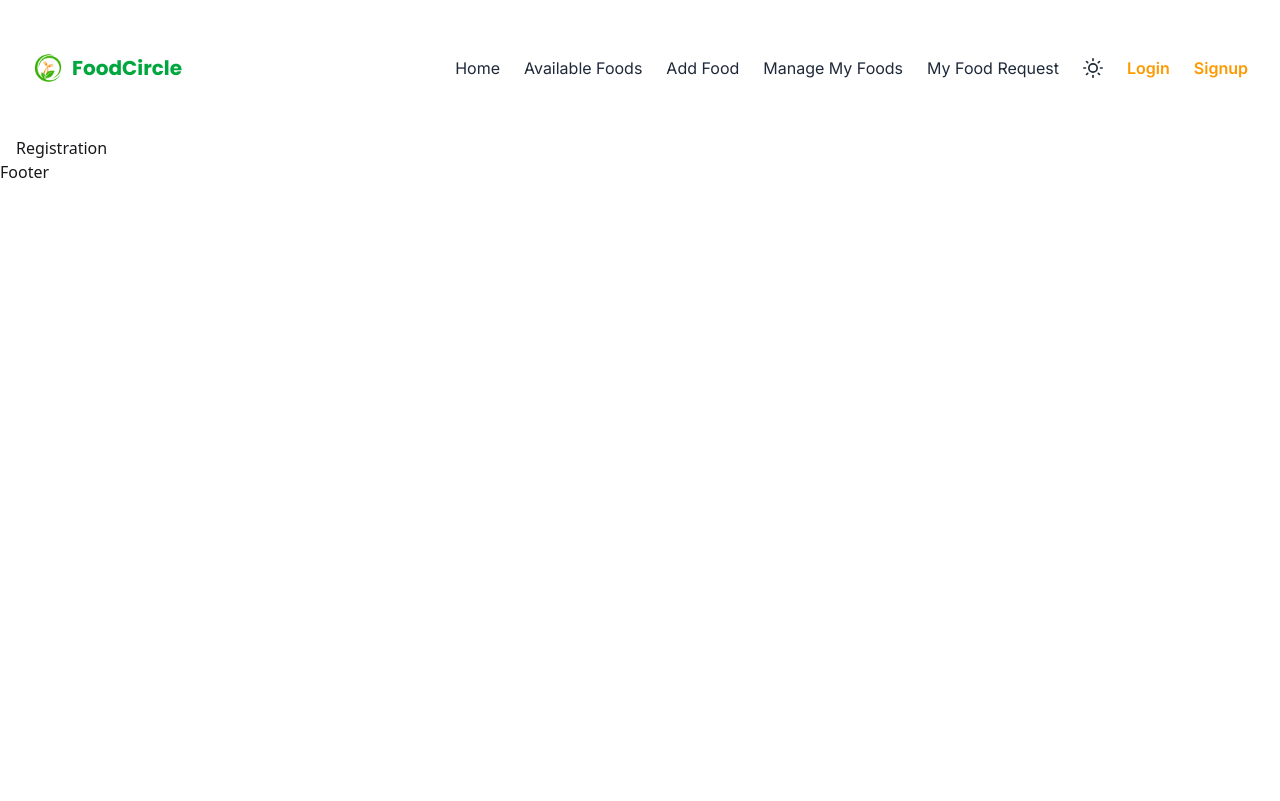
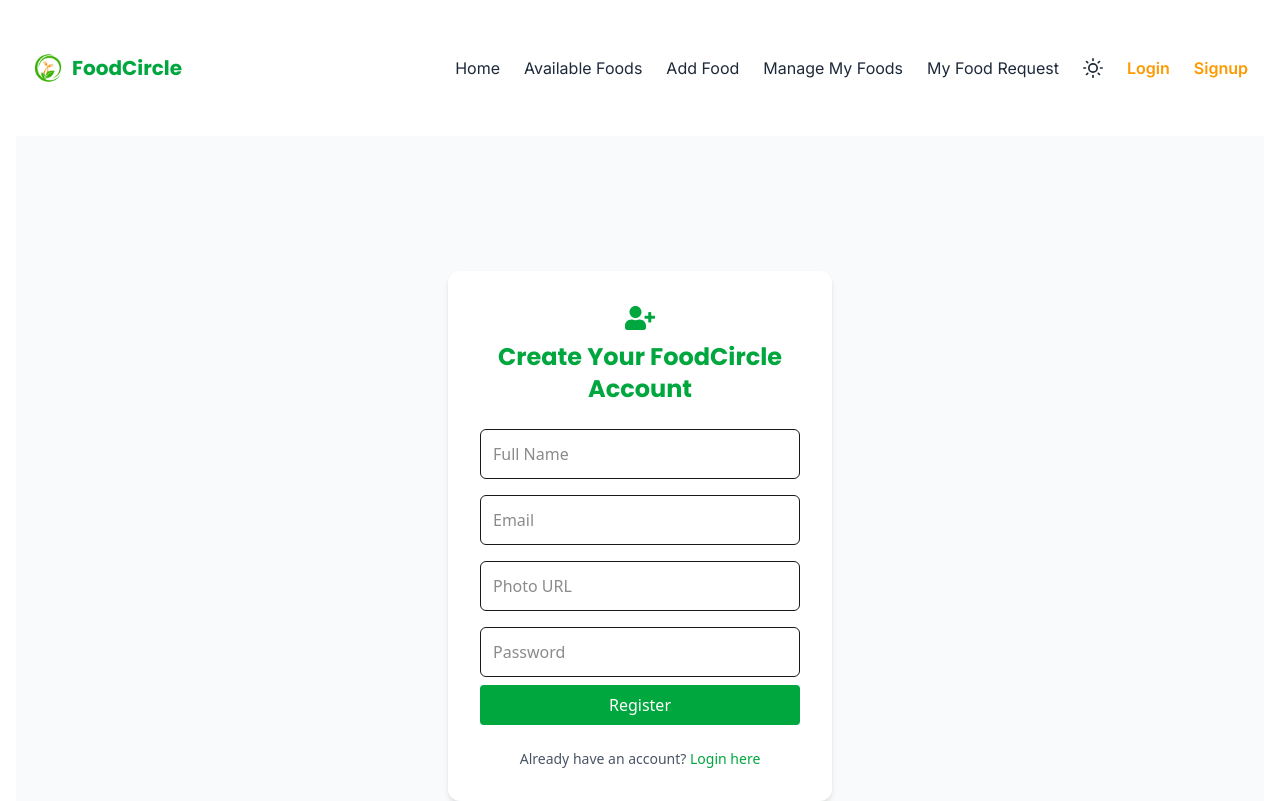
Before and after one commit to Jakirhossain80/foodCircle-ph-public, a React (Vite) app: page /registration in a window 1280 px wide. Shown: the top 801 px of the page. Built offline with nearby package versions, Linux system fonts and the light colour scheme; no server answers.

Commit message:
Login and registration page daone

```diff
--- a/package.json
+++ b/package.json
@@ -18,6 +18,8 @@
     "react-icons": "^5.5.0",
     "react-router": "^7.6.2",
     "react-router-dom": "^7.6.2",
+    "sweetalert2": "^11.22.0",
+    "sweetalert2-react-content": "^5.1.0",
     "swiper": "^11.2.8",
     "tailwindcss": "^4.1.8"
   },
--- a/src/components/Navbar.jsx
+++ b/src/components/Navbar.jsx
@@ -112,12 +112,12 @@ const Navbar = () => {
               alt="User"
               className="h-10 w-10 rounded-full border-2 border-green-500 cursor-pointer"
             />
-            {showDropdown && (
-              <div className="absolute right-0 mt-2 bg-white border p-3 shadow-md rounded text-sm w-44">
+            {user && showDropdown && (
+              <div className="absolute right-0 bg-white border border-gray-200 p-3 shadow-md rounded text-sm w-44">
                 <p className="font-medium text-gray-800">{user.displayName}</p>
                 <button
                   onClick={handleLogout}
-                  className="mt-2 w-full text-left text-rose-500 hover:text-rose-600"
+                  className="mt-2 w-full text-left text-rose-500 hover:text-rose-600 cursor-pointer"
                 >
                   Logout
                 </button>
--- a/src/pages/Login.jsx
+++ b/src/pages/Login.jsx
@@ -1,9 +1,110 @@
-import React from 'react'
+import React, { useState, useContext } from "react";
+import { Link, useNavigate } from "react-router-dom";
+import { FcGoogle } from "react-icons/fc";
+import { AuthContext } from "../provider/AuthProvider";
+import { useLocation } from "react-router";
+import { showSuccessAlert, showErrorAlert, showConfirmDialog } from "../utils/SweetAlert";
 
 const Login = () => {
+  const { signIn, googleLogin } = useContext(AuthContext);
+  const location = useLocation();
+  const navigate = useNavigate();
+
+  const [email, setEmail] = useState("");
+  const [password, setPassword] = useState("");
+  const [loading, setLoading] = useState(false);
+
+  // Handle email/password login
+  const handleSubmit = async (e) => {
+    e.preventDefault();
+
+    if (!email || !password) {
+      showErrorAlert("Please fill in both email and password.");
+      return;
+    }
+
+    setLoading(true);
+    try {
+      await signIn(email, password);
+      showSuccessAlert("Login successful!");
+      navigate(`${location.state ? location.state : "/"}`);
+    } catch (err) {
+      showErrorAlert("Login failed. Please check your email and password and try again.");
+    } finally {
+      setLoading(false);
+    }
+  };
+
+  // Handle Google login
+  const handleGoogleLogin = async () => {
+    try {
+      await googleLogin();
+      showSuccessAlert("Google login successful!");
+      navigate(`${location.state ? location.state : "/"}`);
+    } catch (err) {
+      showErrorAlert(err.message);
+    }
+  };
+
   return (
-    <div>Login</div>
-  )
-}
+    <div className="min-h-screen flex items-center justify-center bg-gray-50 px-4">
+      <div className="w-full sm:w-96 bg-white p-8 rounded-xl shadow-md">
+        <h2 className="text-xl font-extrabold text-green-600 mb-6 font-[Poppins] text-center">
+          Login to FoodCircle
+        </h2>
 
-export default Login
+        <form onSubmit={handleSubmit}>
+          <input
+            type="email"
+            placeholder="Email"
+            className="w-full p-3 border rounded-md mb-4 focus:outline-none focus:ring-2 focus:ring-green-600"
+            value={email}
+            onChange={(e) => setEmail(e.target.value)}
+          />
+
+          <input
+            type="password"
+            placeholder="Password"
+            className="w-full p-3 border rounded-md mb-4 focus:outline-none focus:ring-2 focus:ring-green-600"
+            value={password}
+            onChange={(e) => setPassword(e.target.value)}
+          />
+
+          <button
+            type="submit"
+            className="w-full bg-green-600 text-white py-2 px-4 rounded hover:bg-green-700 transition duration-200 flex items-center justify-center cursor-pointer"
+            disabled={loading}
+          >
+            {loading ? (
+              <span className="loader ease-linear border-2 border-white border-t-transparent rounded-full w-5 h-5 animate-spin"></span>
+            ) : (
+              "Login"
+            )}
+          </button>
+        </form>
+
+        <div className="my-4 text-center text-gray-400">or</div>
+
+        <button
+          onClick={handleGoogleLogin}
+          className="w-full bg-white text-gray-800 border py-2 px-4 rounded hover:bg-gray-100 transition flex items-center justify-center gap-2 cursor-pointer"
+        >
+          <FcGoogle className="text-xl" />
+          Continue with Google
+        </button>
+
+        <p className="mt-6 text-center text-sm text-gray-600">
+          Don’t have an account?{" "}
+          <Link
+            to="/registration"
+            className="text-green-600 hover:underline font-medium"
+          >
+            Register here
+          </Link>
+        </p>
+      </div>
+    </div>
+  );
+};
+
+export default Login;
--- a/src/pages/Registration.jsx
+++ b/src/pages/Registration.jsx
@@ -1,9 +1,169 @@
-import React from 'react'
+import React, { useContext, useState } from 'react';
+import { Link, useNavigate } from 'react-router-dom';
+import { FaUserPlus } from 'react-icons/fa';
+import Swal from 'sweetalert2';
+import { AuthContext } from '../provider/AuthProvider';
+import { updateProfile } from 'firebase/auth';
 
 const Registration = () => {
+  const { createUser, setUser } = useContext(AuthContext);
+  const navigate = useNavigate(); // ✅ Initialize navigation
+
+  const [formData, setFormData] = useState({
+    name: '',
+    email: '',
+    photoURL: '',
+    password: '',
+  });
+
+  const [passwordError, setPasswordError] = useState('');
+
+  const { name, email, photoURL, password } = formData;
+
+  const handleChange = (e) => {
+    setFormData({ ...formData, [e.target.name]: e.target.value });
+    if (e.target.name === 'password') setPasswordError('');
+  };
+
+  const validatePassword = (pwd) => {
+    const hasUppercase = /[A-Z]/.test(pwd);
+    const hasLowercase = /[a-z]/.test(pwd);
+    const isLongEnough = pwd.length >= 6;
+
+    if (!hasUppercase) {
+      setPasswordError('Password must contain at least 6 digit of one uppercase letter an one lowercase letter.');
+      return false;
+    }
+    if (!hasLowercase) {
+      setPasswordError('Password must contain at least one lowercase letter.');
+      return false;
+    }
+    if (!isLongEnough) {
+      setPasswordError('Password must be at least 6 characters long.');
+      return false;
+    }
+
+    setPasswordError('');
+    return true;
+  };
+
+  const handleSubmit = (e) => {
+    e.preventDefault();
+
+    if (!name || !email || !photoURL || !password) {
+      Swal.fire('Please fill in all fields.');
+      return;
+    }
+
+    if (!validatePassword(password)) return;
+
+    createUser(email, password)
+      .then((result) => {
+        const user = result.user;
+
+        // ✅ Update Firebase profile with name and photoURL
+        updateProfile(user, {
+          displayName: name,
+          photoURL: photoURL,
+        })
+          .then(() => {
+            setUser({
+              ...user,
+              displayName: name,
+              photoURL: photoURL,
+            });
+
+            // ✅ Show success alert only after profile update
+            Swal.fire({
+              icon: 'success',
+              title: 'Registration Successful',
+              text: `Welcome to HobbyHub, ${name}!`,
+            });
+
+            // ✅ Navigate to Home page
+            navigate('/');
+          })
+          .catch((error) => {
+            Swal.fire('Profile update failed', error.message, 'error');
+          });
+      })
+      .catch((error) => {
+        const errorCode = error.code;
+        const errorMessage = error.message;
+        Swal.fire('Error', errorMessage, 'error');
+      });
+  };
+
   return (
-    <div>Registration</div>
-  )
-}
+    <div className="min-h-screen bg-gray-50 flex items-center justify-center px-4">
+      <div className="w-full sm:w-96 bg-white p-8 rounded-xl shadow-md">
+        <div className="text-center mb-6">
+          <FaUserPlus className="text-3xl text-green-600 mx-auto mb-2" />
+          <h2 className="text-2xl font-bold font-[Poppins] text-green-600">
+            Create Your FoodCircle Account
+          </h2>
+        </div>
 
-export default Registration
+        <form onSubmit={handleSubmit}>
+          <input
+            type="text"
+            name="name"
+            placeholder="Full Name"
+            value={name}
+            onChange={handleChange}
+            className="w-full p-3 border rounded-md mb-4 focus:outline-none focus:ring-2 focus:ring-green-600"
+          />
+
+          <input
+            type="email"
+            name="email"
+            placeholder="Email"
+            value={email}
+            onChange={handleChange}
+            className="w-full p-3 border rounded-md mb-4 focus:outline-none focus:ring-2 focus:ring-green-600"
+          />
+
+          <input
+            type="text"
+            name="photoURL"
+            placeholder="Photo URL"
+            value={photoURL}
+            onChange={handleChange}
+            className="w-full p-3 border rounded-md mb-4 focus:outline-none focus:ring-2 focus:ring-green-600"
+          />
+
+          <input
+            type="password"
+            name="password"
+            placeholder="Password"
+            value={password}
+            onChange={handleChange}
+            className="w-full p-3 border rounded-md mb-2 focus:outline-none focus:ring-2 focus:ring-green-600"
+          />
+          {passwordError && (
+            <p className="text-sm text-red-600 mb-4">{passwordError}</p>
+          )}
+
+          <button
+            type="submit"
+            className="w-full bg-green-600 text-white py-2 px-4 rounded hover:bg-green-700 transition duration-300 cursor-pointer"
+          >
+            Register
+          </button>
+        </form>
+
+        <p className="mt-6 text-center text-sm text-gray-600">
+          Already have an account?{' '}
+          <Link
+            to="/login"
+            className="text-green-600 hover:underline font-medium"
+          >
+            Login here
+          </Link>
+        </p>
+      </div>
+    </div>
+  );
+};
+
+export default Registration;
--- a/src/utils/SweetAlert.jsx
+++ b/src/utils/SweetAlert.jsx
@@ -1,9 +1,35 @@
-import React from 'react'
+import Swal from 'sweetalert2';
+import withReactContent from 'sweetalert2-react-content';
 
-const SweetAlert = () => {
-  return (
-    <div>SweetAlert</div>
-  )
-}
+const MySwal = withReactContent(Swal);
 
-export default SweetAlert
+export const showSuccessAlert = (message) => {
+  MySwal.fire({
+    icon: 'success',
+    title: 'Success!',
+    text: message,
+    timer: 2000,
+    showConfirmButton: false,
+  });
+};
+
+export const showErrorAlert = (message) => {
+  MySwal.fire({
+    icon: 'error',
+    title: 'Oops...',
+    text: message,
+  });
+};
+
+export const showConfirmDialog = async (message = 'Are you sure?') => {
+  const result = await MySwal.fire({
+    title: message,
+    icon: 'warning',
+    showCancelButton: true,
+    confirmButtonColor: '#3085d6',
+    cancelButtonColor: '#d33',
+    confirmButtonText: 'Yes!',
+  });
+
+  return result.isConfirmed;
+};
```
Also changed, not shown: 1 other file (tests, documents, lock files or other folders).
